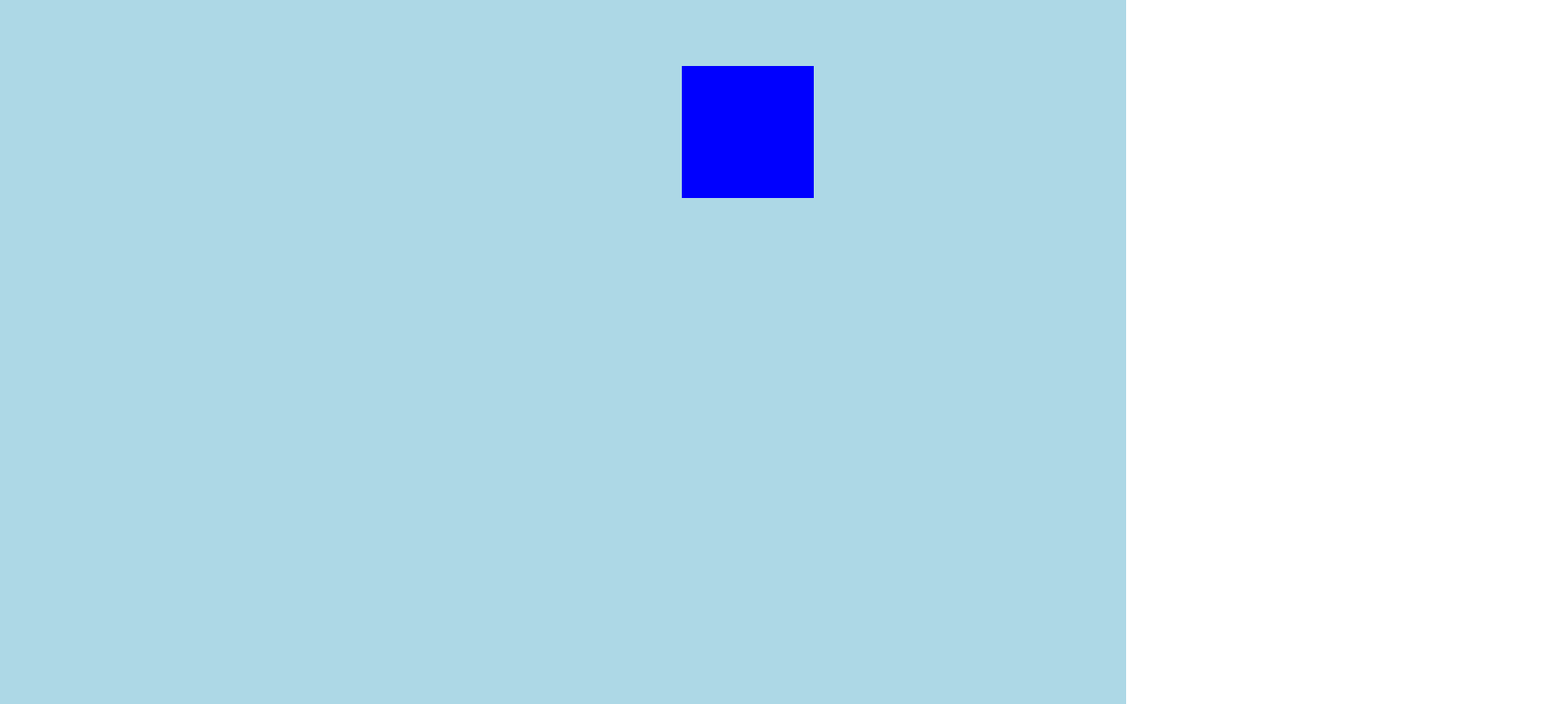
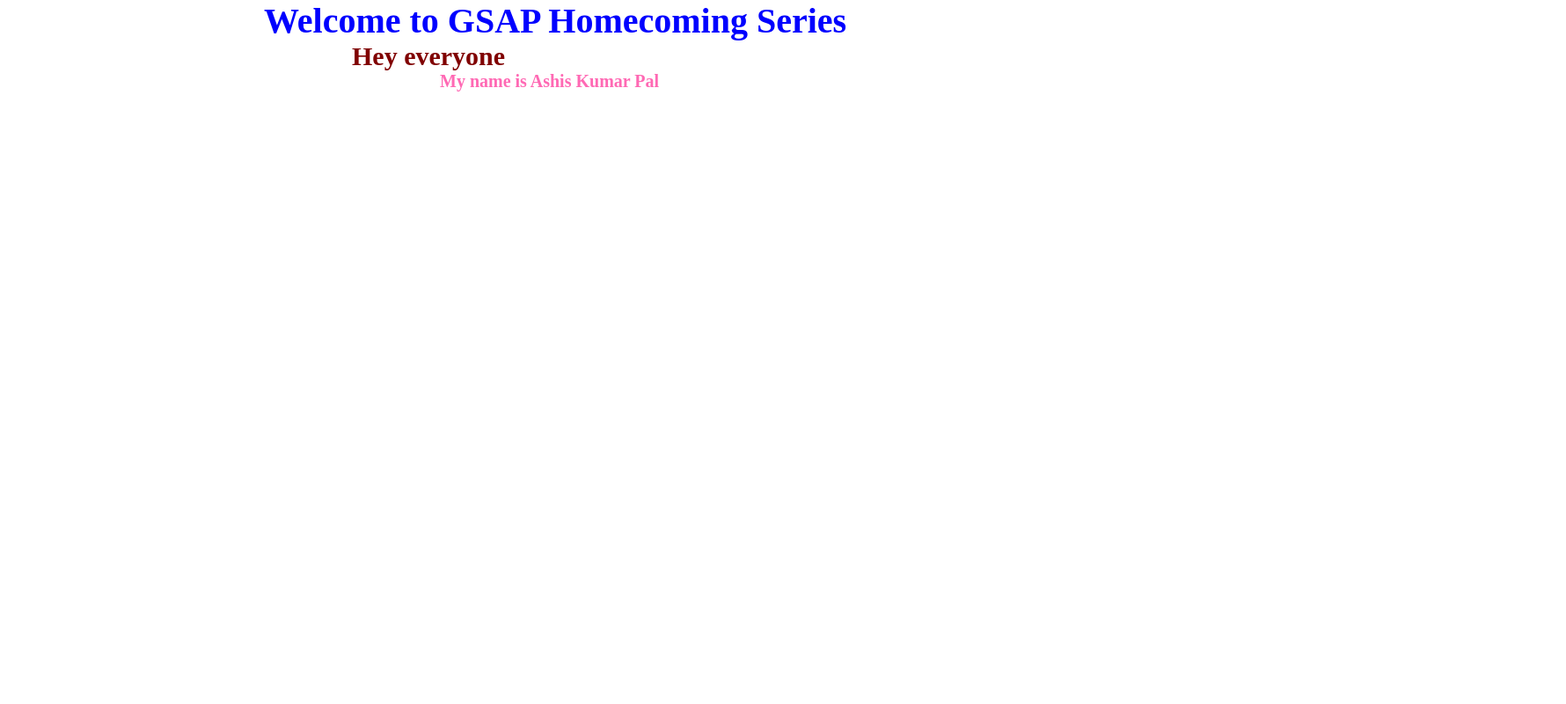
Before and after one commit to Asionsolver/GSAP_Practice, a plain HTML site: page index.html in a window 1280 px wide. Shown: the whole page at 88% size, 1780 px wide, since content can reach past the window. Drawn offline with nearby package versions, Linux system fonts and the light colour scheme.

Commit message:
learn GSAP new topic name like from method, stagger, yoyo, repeat, timeline method

```diff
--- a/index.html
+++ b/index.html
@@ -7,9 +7,13 @@
     <link rel="stylesheet" href="style.css" />
   </head>
   <body>
-    <div id="page1">
+    <!-- <div id="page1">
       <div id="box"></div>
-    </div>
+    </div> -->
+
+    <h1>Welcome to GSAP Homecoming Series</h1>
+    <h2>Hey everyone</h2>
+    <h3>My name is Ashis Kumar Pal</h3>
     <script
       src="https://cdnjs.cloudflare.com/ajax/libs/gsap/3.12.2/gsap.min.js"
       integrity="sha512-16esztaSRplJROstbIIdwX3N97V1+pZvV33ABoG1H2OyTttBxEGkTsoIVsiP1iaTtM8b3+hu2kB6pQ4Clr5yug=="
--- a/script.js
+++ b/script.js
@@ -1,10 +1,56 @@
 // A single animation like this is called a 'tween'. This tween is saying "hey GSAP, animate the element with a class of '.box' to an x of 700px (like transform: translateX(700px))". We've got a method, a target and a vars object which contains information about the animation
 
-gsap.to("#box", {
-    x:700,
-    duration: 2,
-    delay: 1,
-    backgroundColor: 'blue',
-    rotate: 360,
-    scale: 0.5
-});
+// gsap.to() - This is the most common type of tween. A .to() tween will start at the element's current state and animate "to" the values defined in the tween.
+
+// gsap.to("#box", {
+//   x: 700,
+//   y:300,
+//   duration: 2,
+//   delay: 1,
+//   backgroundColor: "blue",
+//   rotate: 360,
+//   scale: 0.5,
+// });
+
+//gsap.from() - Like a backwards .to() where it animates "from" the values defined in the tween and ends at the element's current state.
+
+// gsap.from("#box", {
+//   x: 700,
+//   y: 300,
+//   duration: 2,
+//   delay: 1,
+//   backgroundColor: "blue",
+//   rotate: 360,
+//   scale: 0.5,
+// });
+
+// gsap.to("h1,h2,h3", {
+//     x:300,
+//     color: 'black',
+//     duration: 1,
+//     delay: 1,
+//     scale: 0.5,
+//     stagger: 1,
+//     repeat:1,
+//     yoyo: true
+// });
+
+var time1 = gsap.timeline()
+
+time1.to("h1",{
+    x:300,
+    duration:1
+}
+);
+
+time1.to("h2",{
+    x:400,
+    duration:1
+}
+);
+
+time1.to("h3",{
+    x:500,
+    duration:1
+}
+);
--- a/style.css
+++ b/style.css
@@ -22,3 +22,16 @@ body {
   width: 300px;
   background-color: crimson;
 }
+
+h1 {
+  color: blue;
+  font-size: 40px;
+}
+h2 {
+  color: maroon;
+  font-size: 30px;
+}
+h3 {
+  color: hotpink;
+  font-size: 20px;
+}
```
